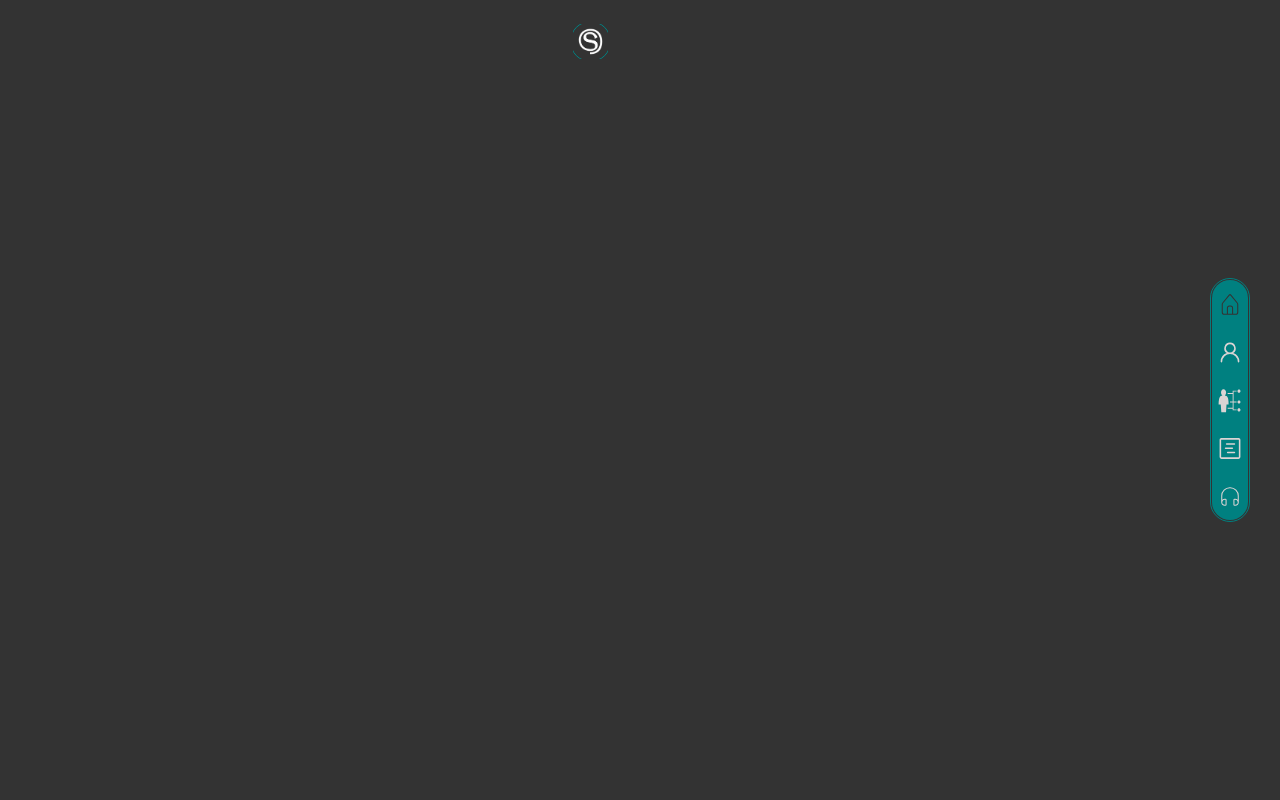
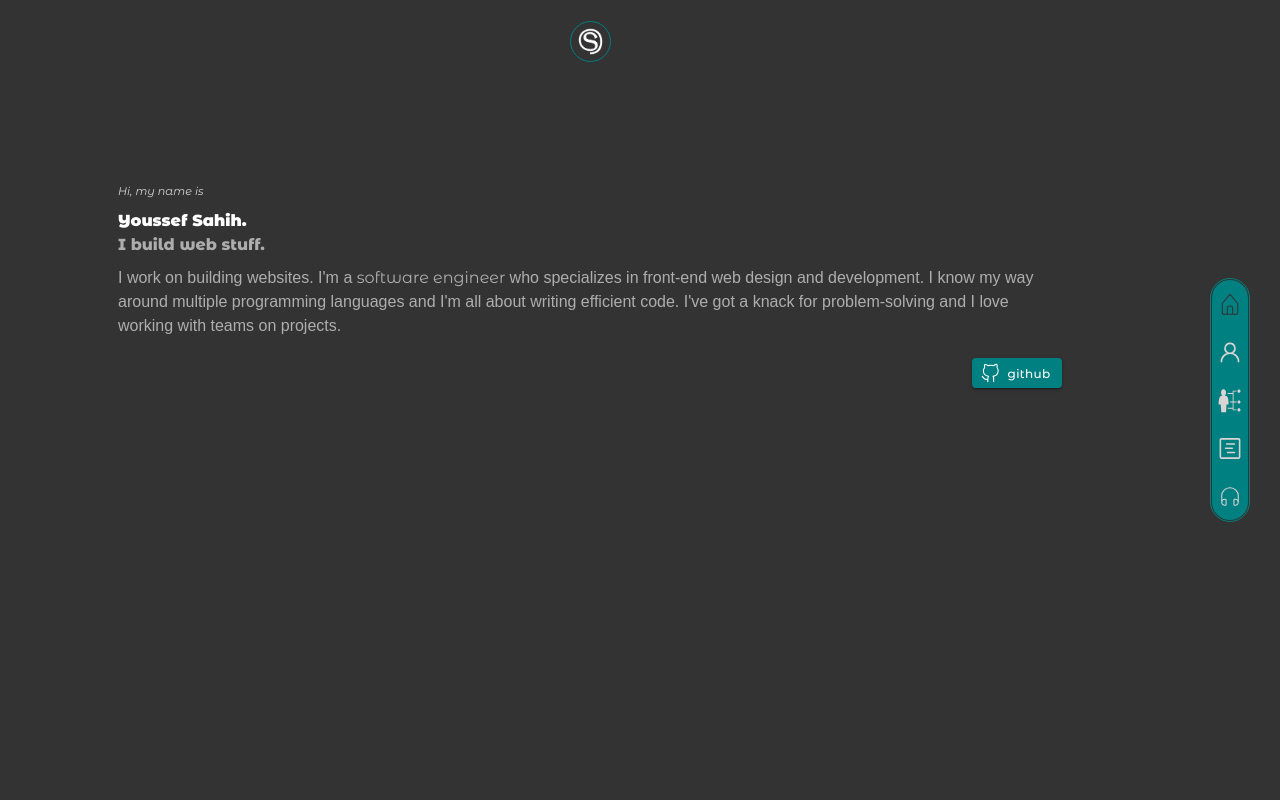
Before and after one commit to ysahih/Portfolio, a Next.js app: page / in a window 1280 px wide. Shown: the top 800 px of the page. Built offline with nearby package versions, Linux system fonts and the light colour scheme; a web font is replaced by a local one.

Commit message:
change: translation

```diff
--- a/app/Components/Home.tsx
+++ b/app/Components/Home.tsx
@@ -25,7 +25,7 @@ const Home = ()=> {
               className='sendButton'
               startIcon={<VscGithubAlt/>}
               style={{ backgroundColor: '#008080', width: '90px' , height:'30px', fontSize: '12px', fontFamily: 'Montserrat Alternates', textTransform: 'lowercase'}}
-              >Gtihub
+              >Github
             </Button>
           </div>
         </div>
--- a/app/globals.css
+++ b/app/globals.css
@@ -19,7 +19,7 @@
   font-family: 'Montserrat Alternates', sans-serif;
   margin: 0;
   padding: 0;
-  overflow: hidden;
+  /* overflow-x: hidden; */
 
 }
 
@@ -566,7 +566,7 @@ textarea {
 
 .sectionHeader{
 
-  /* animation: slideDown 1s forwards; */
+  animation: slideDown 1s forwards;
 }
 
 @keyframes slideDown {
@@ -599,7 +599,6 @@ textarea {
 
 .skilltype{
   display: flex;
-  background-color: red;
   align-items: center;
   gap: 3%;
 }
@@ -614,9 +613,10 @@ textarea {
   animation: slideLeft 1s forwards;
 
 }
+
 @keyframes slideLeft {
   0% {
-    transform: translateX(200%);
+    transform: translateX(10vw);
   }
   100% {
     transform: translateX(0);
@@ -633,7 +633,7 @@ textarea {
 
 @keyframes slideRight {
   0% {
-    transform: translateX(-100%);
+    transform: translateX(-8vw);
   }
   100% {
     transform: translateX(0);
@@ -683,9 +683,3 @@ textarea {
 .skills-section:last-child{
 
 }
-
-
-.C{
-  color: white;
-
-}
```
